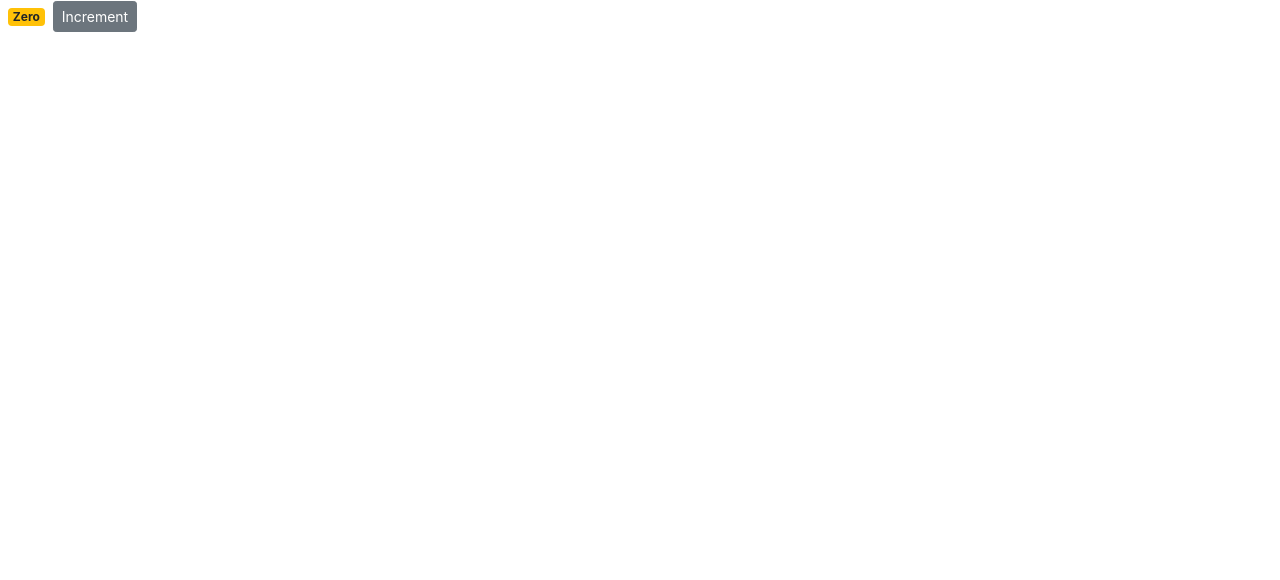
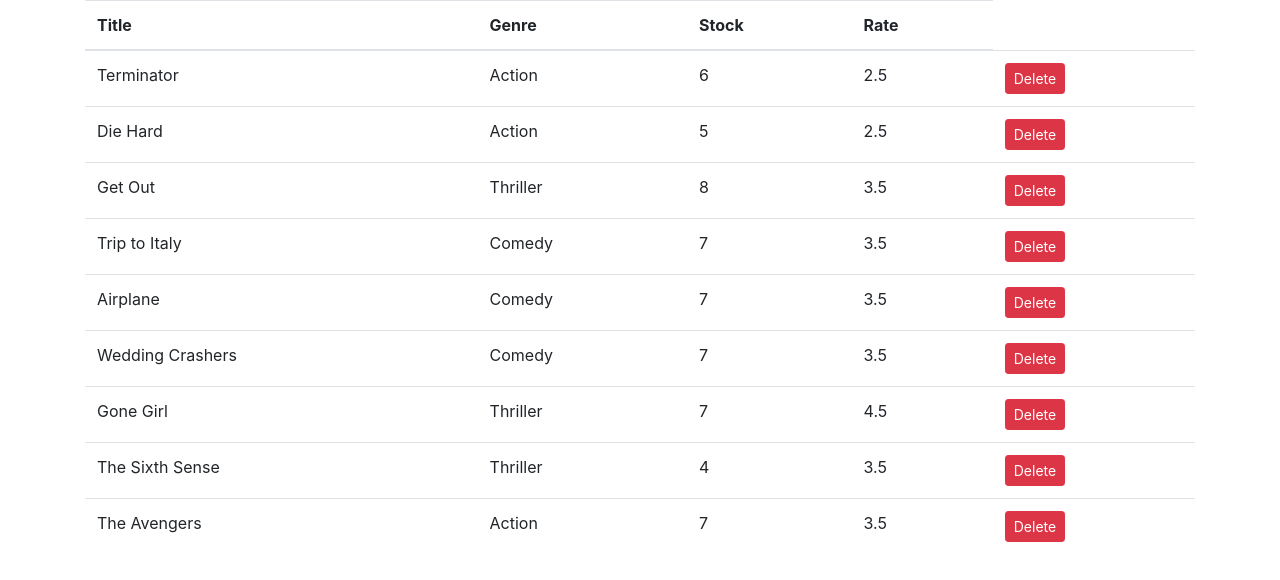
Before and after one commit to ettolini/reactWithMosh, a React (Create React App) app: page / in a window 1280 px wide. Shown: the top 580 px of the page. Built offline with nearby package versions, Linux system fonts and the light colour scheme.

Commit message:
Movie List Exercise: My Version

```diff
--- a/src/components/counter.jsx
+++ /dev/null
@@ -1,39 +0,0 @@
-import React, { Component } from "react";
-
-class Counter extends Component {
-  state = {
-    count: 0,
-  };
-
-  handleIncrement = () => {
-    this.setState({ count: this.state.count + 1 });
-  };
-
-  render() {
-    return (
-      <div>
-        <span className={this.getBadgeClasses()}>{this.formatCount()}</span>
-        <button
-          onClick={this.handleIncrement}
-          className="btn btn-secondary btn-sm"
-        >
-          Increment
-        </button>
-      </div>
-    );
-  }
-
-  getBadgeClasses() {
-    let classes = "badge m-2 badge-";
-    classes += this.state.count === 0 ? "warning" : "primary";
-
-    return classes;
-  }
-
-  formatCount() {
-    const { count } = this.state;
-    return count === 0 ? "Zero" : count;
-  }
-}
-
-export default Counter;
--- /dev/null
+++ b/src/components/movies.jsx
@@ -0,0 +1,50 @@
+import React, { Component } from "react";
+import { getMovies } from "../services/fakeMovieService";
+
+class Movies extends Component {
+  state = {
+    movies: getMovies(),
+  };
+
+  handleDelete = (movie) => {
+    const movieToRemove = document.getElementById(movie);
+    movieToRemove.remove();
+  };
+
+  render() {
+    return (
+      <table className="table">
+        <thead>
+          <tr>
+            <th>Title</th>
+            <th>Genre</th>
+            <th>Stock</th>
+            <th>Rate</th>
+          </tr>
+        </thead>
+        <tbody>
+          {this.state.movies.map((movie) => {
+            return (
+              <tr id={movie._id}>
+                <td>{movie.title}</td>
+                <td>{movie.genre.name}</td>
+                <td>{movie.numberInStock}</td>
+                <td>{movie.dailyRentalRate}</td>
+                <td>
+                  <button
+                    onClick={() => this.handleDelete(movie._id)}
+                    className="btn btn-danger btn-sm"
+                  >
+                    Delete
+                  </button>
+                </td>
+              </tr>
+            );
+          })}
+        </tbody>
+      </table>
+    );
+  }
+}
+
+export default Movies;
--- a/src/index.js
+++ b/src/index.js
@@ -4,14 +4,11 @@
 import App from './App';
 import reportWebVitals from './reportWebVitals';
 import 'bootstrap/dist/css/bootstrap.css';
-import Counter from './components/counter'
+import Movies from './components/movies'
 
 ReactDOM.render(
-  <Counter />,
+  <main className="container">
+    <Movies />
+  </main>,
   document.getElementById('root')
 );
-
-// If you want to start measuring performance in your app, pass a function
-// to log results (for example: reportWebVitals(console.log))
-// or send to an analytics endpoint. Learn more: https://bit.ly/CRA-vitals
-reportWebVitals();
--- /dev/null
+++ b/src/services/fakeGenreService.js
@@ -0,0 +1,9 @@
+export const genres = [
+  { _id: "5b21ca3eeb7f6fbccd471818", name: "Action" },
+  { _id: "5b21ca3eeb7f6fbccd471814", name: "Comedy" },
+  { _id: "5b21ca3eeb7f6fbccd471820", name: "Thriller" }
+];
+
+export function getGenres() {
+  return genres.filter(g => g);
+}
--- /dev/null
+++ b/src/services/fakeMovieService.js
@@ -0,0 +1,97 @@
+import * as genresAPI from "./fakeGenreService";
+
+const movies = [
+  {
+    _id: "5b21ca3eeb7f6fbccd471815",
+    title: "Terminator",
+    genre: { _id: "5b21ca3eeb7f6fbccd471818", name: "Action" },
+    numberInStock: 6,
+    dailyRentalRate: 2.5,
+    publishDate: "2018-01-03T19:04:28.809Z"
+  },
+  {
+    _id: "5b21ca3eeb7f6fbccd471816",
+    title: "Die Hard",
+    genre: { _id: "5b21ca3eeb7f6fbccd471818", name: "Action" },
+    numberInStock: 5,
+    dailyRentalRate: 2.5
+  },
+  {
+    _id: "5b21ca3eeb7f6fbccd471817",
+    title: "Get Out",
+    genre: { _id: "5b21ca3eeb7f6fbccd471820", name: "Thriller" },
+    numberInStock: 8,
+    dailyRentalRate: 3.5
+  },
+  {
+    _id: "5b21ca3eeb7f6fbccd471819",
+    title: "Trip to Italy",
+    genre: { _id: "5b21ca3eeb7f6fbccd471814", name: "Comedy" },
+    numberInStock: 7,
+    dailyRentalRate: 3.5
+  },
+  {
+    _id: "5b21ca3eeb7f6fbccd47181a",
+    title: "Airplane",
+    genre: { _id: "5b21ca3eeb7f6fbccd471814", name: "Comedy" },
+    numberInStock: 7,
+    dailyRentalRate: 3.5
+  },
+  {
+    _id: "5b21ca3eeb7f6fbccd47181b",
+    title: "Wedding Crashers",
+    genre: { _id: "5b21ca3eeb7f6fbccd471814", name: "Comedy" },
+    numberInStock: 7,
+    dailyRentalRate: 3.5
+  },
+  {
+    _id: "5b21ca3eeb7f6fbccd47181e",
+    title: "Gone Girl",
+    genre: { _id: "5b21ca3eeb7f6fbccd471820", name: "Thriller" },
+    numberInStock: 7,
+    dailyRentalRate: 4.5
+  },
+  {
+    _id: "5b21ca3eeb7f6fbccd47181f",
+    title: "The Sixth Sense",
+    genre: { _id: "5b21ca3eeb7f6fbccd471820", name: "Thriller" },
+    numberInStock: 4,
+    dailyRentalRate: 3.5
+  },
+  {
+    _id: "5b21ca3eeb7f6fbccd471821",
+    title: "The Avengers",
+    genre: { _id: "5b21ca3eeb7f6fbccd471818", name: "Action" },
+    numberInStock: 7,
+    dailyRentalRate: 3.5
+  }
+];
+
+export function getMovies() {
+  return movies;
+}
+
+export function getMovie(id) {
+  return movies.find(m => m._id === id);
+}
+
+export function saveMovie(movie) {
+  let movieInDb = movies.find(m => m._id === movie._id) || {};
+  movieInDb.name = movie.name;
+  movieInDb.genre = genresAPI.genres.find(g => g._id === movie.genreId);
+  movieInDb.numberInStock = movie.numberInStock;
+  movieInDb.dailyRentalRate = movie.dailyRentalRate;
+
+  if (!movieInDb._id) {
+    movieInDb._id = Date.now();
+    movies.push(movieInDb);
+  }
+
+  return movieInDb;
+}
+
+export function deleteMovie(id) {
+  let movieInDb = movies.find(m => m._id === id);
+  movies.splice(movies.indexOf(movieInDb), 1);
+  return movieInDb;
+}
```
